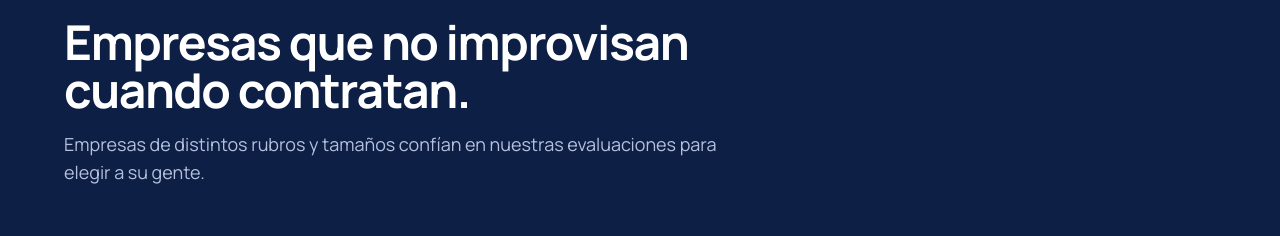
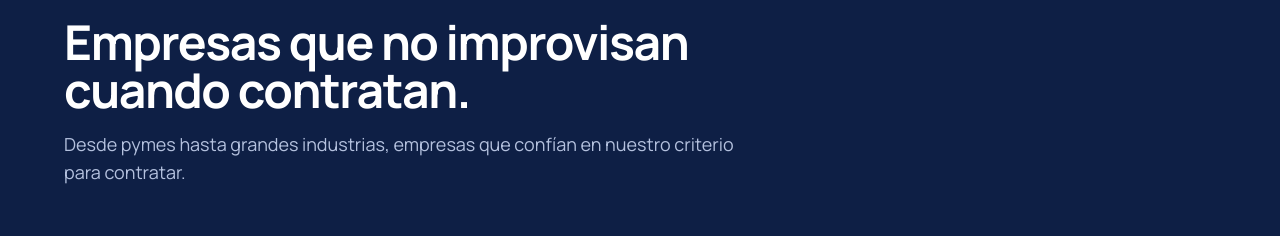
Before and after one commit to Fleepx/Acierto-Laboral, a plain HTML site: page index.html in a window 1280 px wide. Shown: the part 981-1217 px from the top of the page. Drawn offline with nearby package versions, Linux system fonts and the light colour scheme.

Commit message:
Update clients section subheading

```diff
--- a/index.html
+++ b/index.html
@@ -116,7 +116,7 @@
         <header class="clients-head reveal">
           <p class="eyebrow">Clientes</p>
           <h2 id="clients-title">Empresas que no improvisan <br>cuando contratan.</h2>
-          <p class="clients-lead">Empresas de distintos rubros y tamaños confían en nuestras evaluaciones para elegir a su gente.</p>
+          <p class="clients-lead">Desde pymes hasta grandes industrias, empresas que confían en nuestro criterio para contratar.</p>
         </header>
         <ul class="client-grid">
           <li class="client reveal">
```
